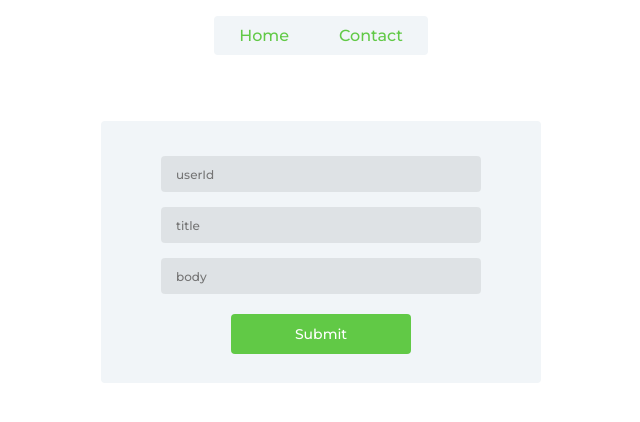
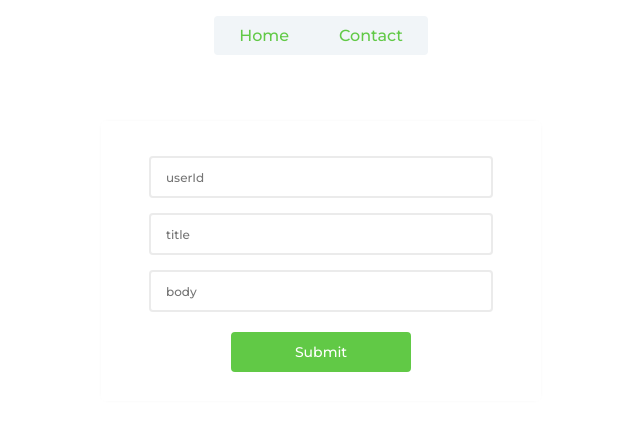
Before and after one commit to enesoncan/giphy-search, a React (Create React App) app: page /contact in a window 1280 px wide. Shown: the top 422 px of the page, without its empty margins (319-959 px from the left). Built offline with nearby package versions, Linux system fonts and the light colour scheme.

Commit message:
fix form ui

```diff
--- a/src/components/contact/style.css
+++ b/src/components/contact/style.css
@@ -6,27 +6,30 @@
   position: relative;
   display: flex;
   border-radius: 4px;
-  background-color: #f1f5f8;
+  background-color: #fff;
+  box-shadow: 0px 0px 5px -5px;
   justify-content: center;
   line-height: 60px;
   transform: translate(-50%, 0);
 }
 
 .contact form input {
+  width: 310px;
+  height: 26px;
   display: flex;
   margin-top: 15px;
   padding: 6px 15px;
-  width: 290px;
-  height: 24px;
-  background-color: rgba(0, 0, 0, 0.08);
-  border: none;
+  outline: none;
   border-radius: 4px;
-  outline: none;
+  border: 2px solid rgba(0, 0, 0, 0.08);
   color: #333;
   font-size: 12px;
   font-family: "Montserrat", arial, helvetica;
+  transition: 200ms;
 }
-
+.contact form input:focus {
+  border-color: #61c94688;
+}
 .error-msg {
   height: 25px;
   display: flex;
@@ -50,8 +53,14 @@
   border: none;
   outline: none;
   cursor: pointer;
+  border: 2px solid #61c946;
   background-color: #61c946;
   color: #fff;
   font-size: 14px;
   font-family: "Montserrat", arial, helvetica;
+  transition: 200ms;
 }
+.contact form button:hover {
+  color: #61c946;
+  background-color: transparent;
+}
```
